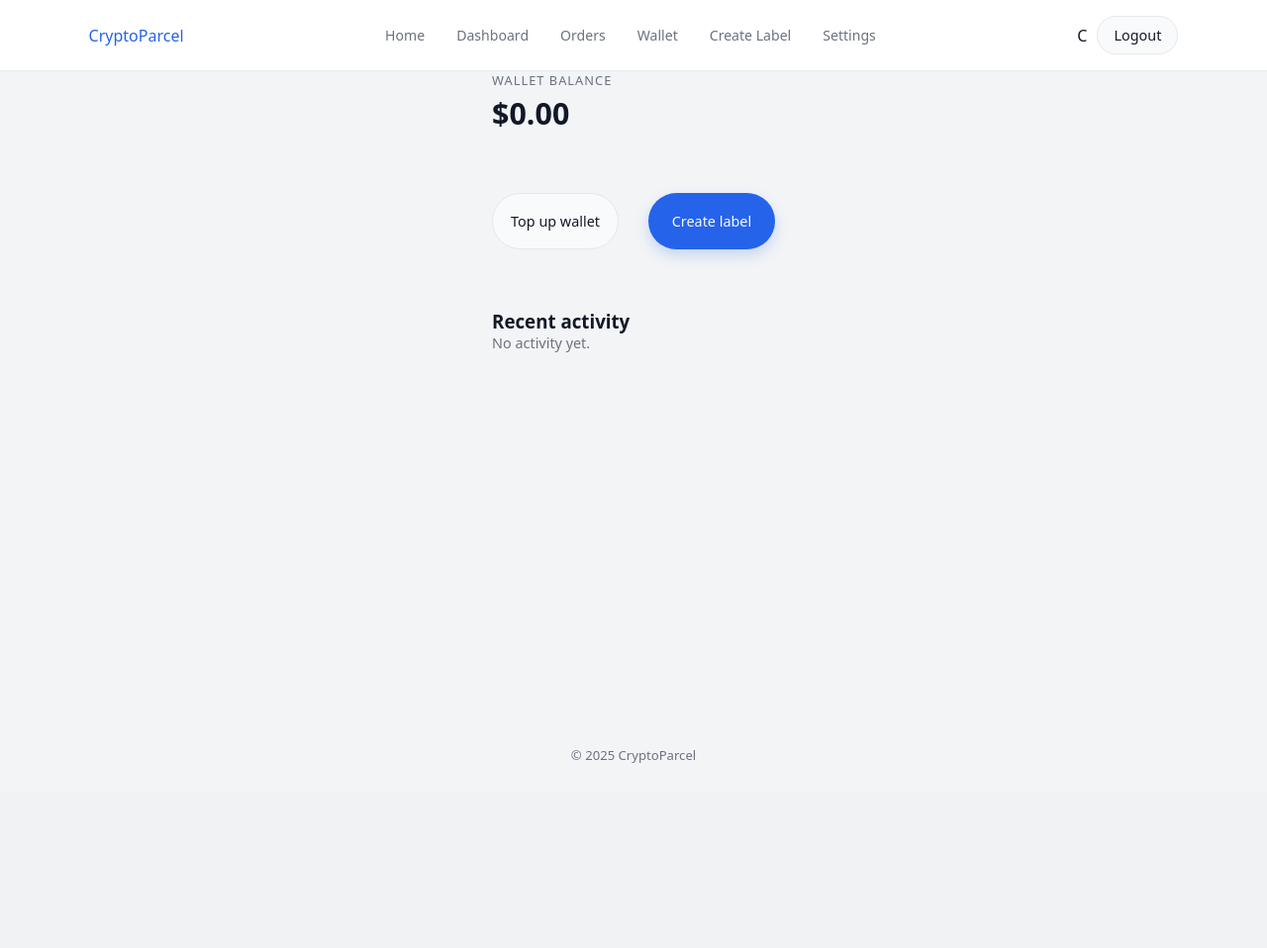
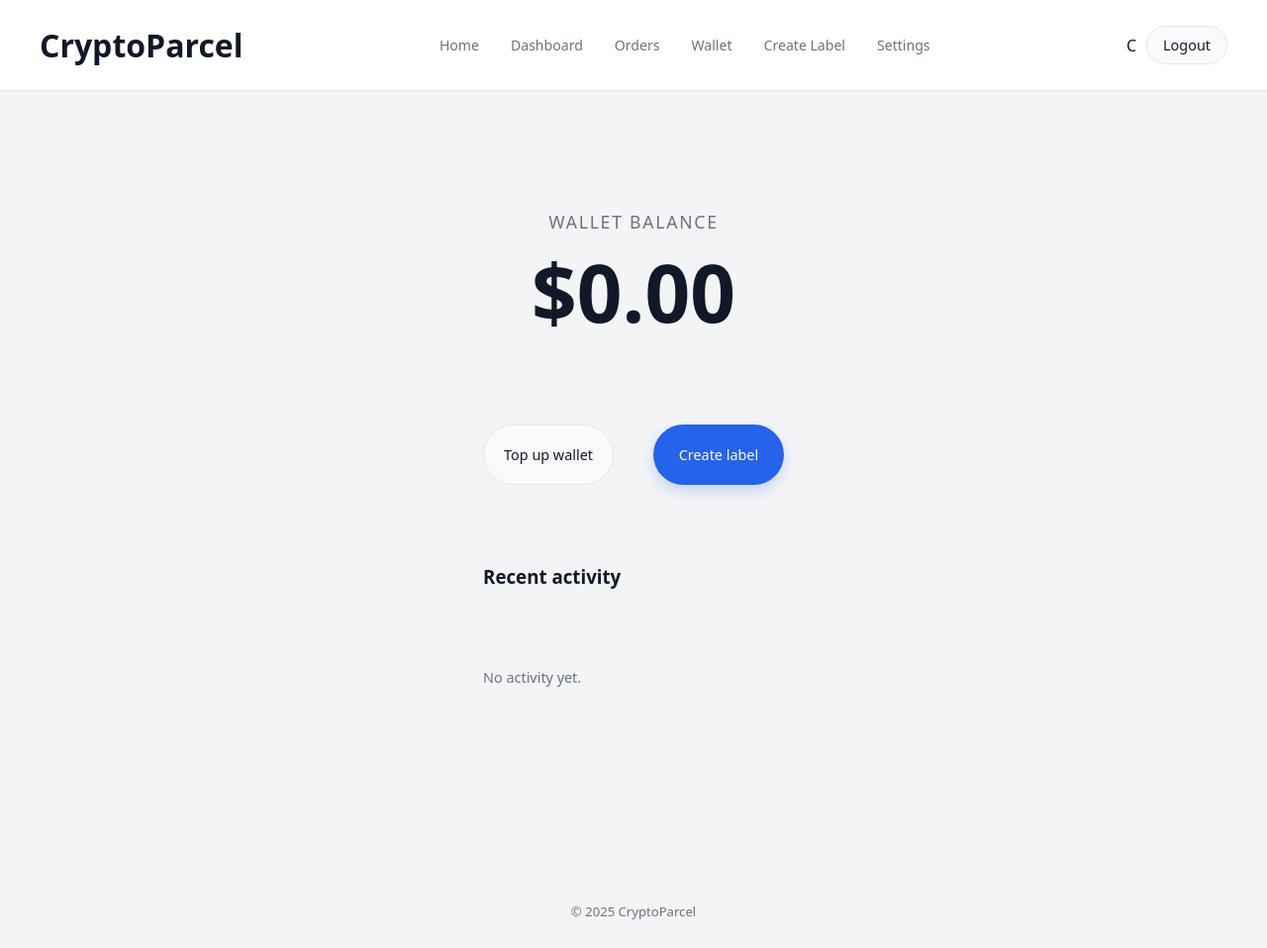
Before and after one commit to cryptoparcel/cryptoparcel_finish, a Flask app: page /wallet in a window 1280 px wide. Shown: the whole page at 99% size. Before the commit the page ends 771 px from the top, so only its background shows below. Run offline with Flask 3, Linux system fonts and the light colour scheme; a user stored in the database is signed in; data comes from the database, SQL or seed files in the repository; data that the repository does not hold is empty.

Commit message:
Update styles.css

```diff
--- a/static/styles.css
+++ b/static/styles.css
@@ -956,3 +956,144 @@ textarea:focus {
         gap: 12px;
     }
 }
+/* Final polish fixes */
+
+/* Logo top left large */
+.cp-logo-large {
+    font-size: 2rem;
+    font-weight: 800;
+    color: var(--cp-text-main);
+}
+
+/* Nav fixes */
+.cp-nav {
+    padding: 24px 40px;
+    gap: 40px;
+}
+
+.cp-nav-left {
+    gap: 60px;
+}
+
+/* Hero/homepage */
+.hero-clean {
+    padding: 100px 20px 80px;
+}
+
+.hero-clean h1 {
+    font-size: 3.8rem;
+}
+
+.hero-subtitle {
+    font-size: 1.5rem;
+    color: #374151;
+}
+
+/* Dashboard & wallet spacious */
+.dashboard-spacious, .wallet-spacious {
+    max-width: 900px;
+    margin: 0 auto;
+    padding: 120px 20px;
+    text-align: center;
+}
+
+.balance-section {
+    margin-bottom: 80px;
+}
+
+.balance-label {
+    font-size: 1.1rem;
+    color: var(--cp-text-muted);
+    text-transform: uppercase;
+    letter-spacing: 0.1em;
+}
+
+.balance-amount {
+    font-size: 5rem;
+    font-weight: 700;
+}
+
+.centered {
+    display: block;
+    margin: 80px auto;
+    max-width: 500px;
+    padding: 24px;
+    font-size: 1.4rem;
+}
+
+.wallet-buttons {
+    display: grid;
+    grid-template-columns: 1fr 1fr;
+    gap: 40px;
+    max-width: 700px;
+    margin: 80px auto;
+}
+
+.cp-btn-block {
+    width: 100%;
+    padding: 20px;
+}
+
+.recent-section {
+    margin-top: 80px;
+    text-align: left;
+    max-width: 800px;
+    margin-left: auto;
+    margin-right: auto;
+}
+
+.recent-list, .activity-list {
+    margin-top: 40px;
+}
+
+.recent-item, .activity-item {
+    display: flex;
+    justify-content: space-between;
+    align-items: center;
+    padding: 24px 0;
+    border-bottom: 1px solid var(--cp-border-subtle);
+}
+
+.positive {
+    color: var(--cp-success);
+    font-weight: 600;
+}
+
+.negative {
+    color: var(--cp-danger);
+    font-weight: 600;
+}
+
+.spacious {
+    margin: 80px 0;
+}
+
+/* Carriers */
+.carriers p {
+    color: #4b5563;
+    font-weight: 500;
+}
+
+.carrier-list {
+    gap: 100px;
+    font-size: 2.2rem;
+    color: #4b5563;
+    font-weight: 700;
+}
+
+/* Mobile */
+@media (max-width: 768px) {
+    .wallet-buttons {
+        grid-template-columns: 1fr;
+    }
+    .balance-amount {
+        font-size: 3.5rem;
+    }
+    .hero-clean h1 {
+        font-size: 2.8rem;
+    }
+    .carrier-list {
+        gap: 40px;
+        font-size: 1.6rem;
+    }
+}
```
